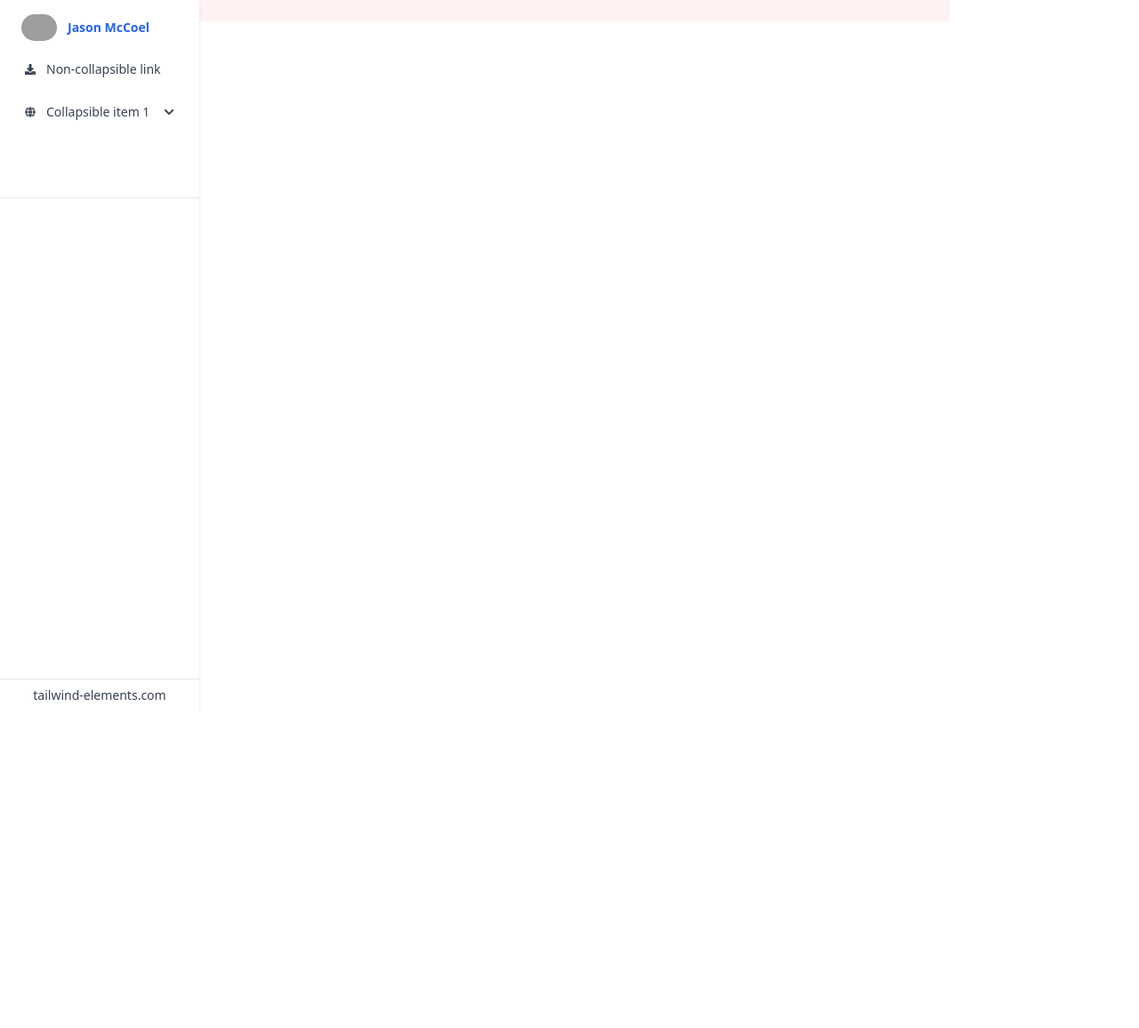
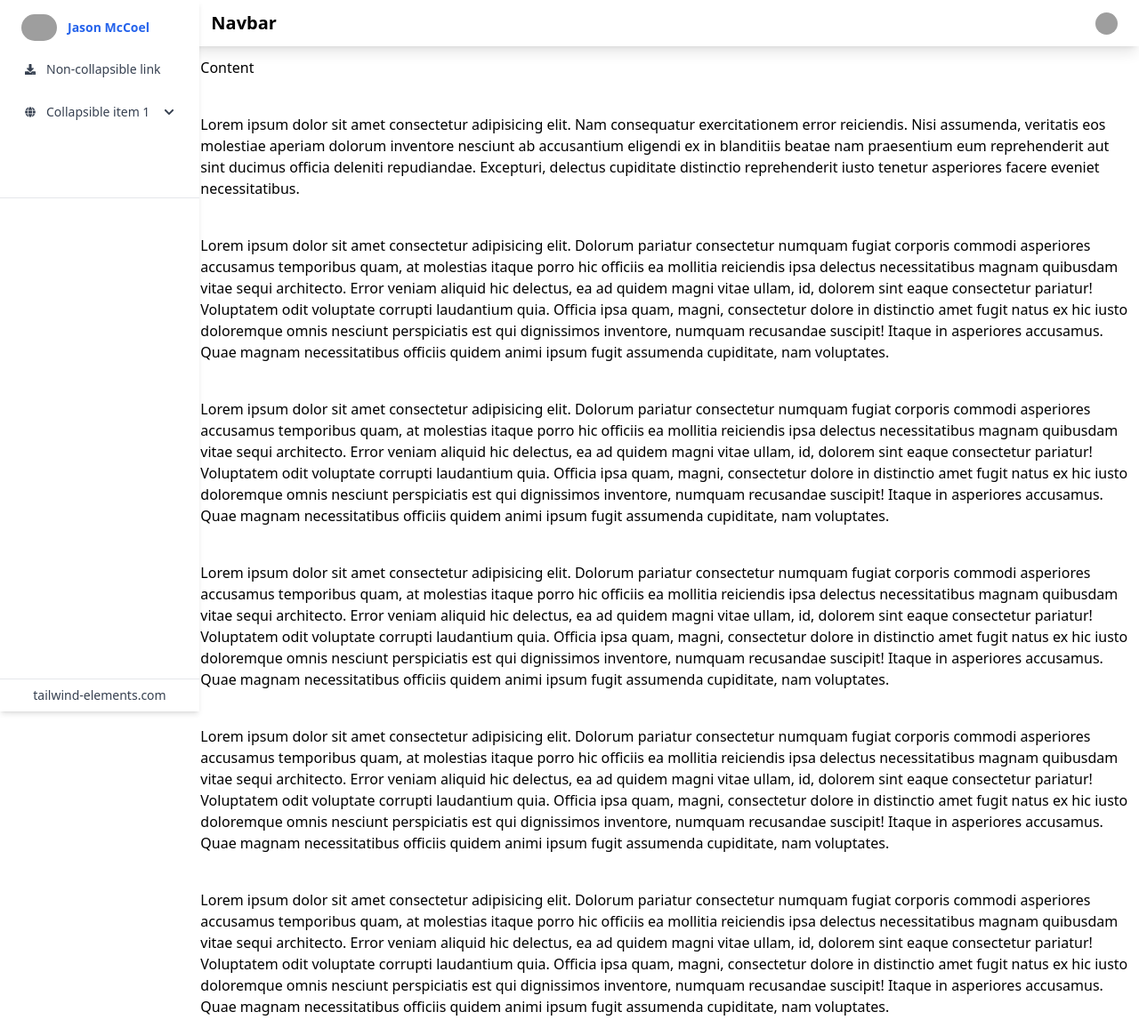
Before and after one commit to masfuulaji/edgy-poem, a Vue app: page / in a window 1280 px wide. Shown: the whole page at 89% size. Before the commit the page ends 800 px from the top, so only its background shows below. Built offline with nearby package versions, Linux system fonts and the light colour scheme; grey boxes are pictures that could not be loaded; what tw-elements would draw is missing.

Commit message:
make sidebar & navbar

```diff
--- a/src/components/layouts/App.vue
+++ b/src/components/layouts/App.vue
@@ -1,81 +1,89 @@
 <template>
     <div class="flex flex-wrap">
         <div class="w-1/6">
-            <div class="w-56 h-full shadow-md bg-white absolute" id="sidenavSecExample">
-                <div class="pt-4 pb-2 px-6">
-                    <a href="#!">
-                        <div class="flex items-center">
-                            <div class="shrink-0">
-                                <img src="https://mdbcdn.b-cdn.net/img/new/avatars/8.webp" class="rounded-full w-10"
-                                    alt="Avatar">
-                            </div>
-                            <div class="grow ml-3">
-                                <p class="text-sm font-semibold text-blue-600">Jason McCoel</p>
-                            </div>
-                        </div>
-                    </a>
-                </div>
-                <ul class="relative px-1">
-                    <li class="relative">
-                        <a class="flex items-center text-sm py-4 px-6 h-12 overflow-hidden text-gray-700 text-ellipsis whitespace-nowrap rounded hover:text-blue-600 hover:bg-blue-50 transition duration-300 ease-in-out"
-                            href="#!" data-mdb-ripple="true" data-mdb-ripple-color="primary">
-                            <svg aria-hidden="true" focusable="false" data-prefix="fas" class="w-3 h-3 mr-3" role="img"
-                                xmlns="http://www.w3.org/2000/svg" viewBox="0 0 512 512">
-                                <path fill="currentColor"
-                                    d="M216 0h80c13.3 0 24 10.7 24 24v168h87.7c17.8 0 26.7 21.5 14.1 34.1L269.7 378.3c-7.5 7.5-19.8 7.5-27.3 0L90.1 226.1c-12.6-12.6-3.7-34.1 14.1-34.1H192V24c0-13.3 10.7-24 24-24zm296 376v112c0 13.3-10.7 24-24 24H24c-13.3 0-24-10.7-24-24V376c0-13.3 10.7-24 24-24h146.7l49 49c20.1 20.1 52.5 20.1 72.6 0l49-49H488c13.3 0 24 10.7 24 24zm-124 88c0-11-9-20-20-20s-20 9-20 20 9 20 20 20 20-9 20-20zm64 0c0-11-9-20-20-20s-20 9-20 20 9 20 20 20 20-9 20-20z">
-                                </path>
-                            </svg>
-                            <span>Non-collapsible link</span>
-                        </a>
-                    </li>
-                    <li class="relative" id="sidenavSecEx2">
-                        <a class="flex items-center text-sm py-4 px-6 h-12 overflow-hidden text-gray-700 text-ellipsis whitespace-nowrap rounded hover:text-blue-600 hover:bg-blue-50 transition duration-300 ease-in-out cursor-pointer"
-                            data-mdb-ripple="true" data-mdb-ripple-color="primary" data-bs-toggle="collapse"
-                            data-bs-target="#collapseSidenavSecEx2" aria-expanded="false"
-                            aria-controls="collapseSidenavSecEx2">
-                            <svg aria-hidden="true" focusable="false" data-prefix="fas" class="w-3 h-3 mr-3" role="img"
-                                xmlns="http://www.w3.org/2000/svg" viewBox="0 0 496 512">
-                                <path fill="currentColor"
-                                    d="M336.5 160C322 70.7 287.8 8 248 8s-74 62.7-88.5 152h177zM152 256c0 22.2 1.2 43.5 3.3 64h185.3c2.1-20.5 3.3-41.8 3.3-64s-1.2-43.5-3.3-64H155.3c-2.1 20.5-3.3 41.8-3.3 64zm324.7-96c-28.6-67.9-86.5-120.4-158-141.6 24.4 33.8 41.2 84.7 50 141.6h108zM177.2 18.4C105.8 39.6 47.8 92.1 19.3 160h108c8.7-56.9 25.5-107.8 49.9-141.6zM487.4 192H372.7c2.1 21 3.3 42.5 3.3 64s-1.2 43-3.3 64h114.6c5.5-20.5 8.6-41.8 8.6-64s-3.1-43.5-8.5-64zM120 256c0-21.5 1.2-43 3.3-64H8.6C3.2 212.5 0 233.8 0 256s3.2 43.5 8.6 64h114.6c-2-21-3.2-42.5-3.2-64zm39.5 96c14.5 89.3 48.7 152 88.5 152s74-62.7 88.5-152h-177zm159.3 141.6c71.4-21.2 129.4-73.7 158-141.6h-108c-8.8 56.9-25.6 107.8-50 141.6zM19.3 352c28.6 67.9 86.5 120.4 158 141.6-24.4-33.8-41.2-84.7-50-141.6h-108z">
-                                </path>
-                            </svg>
-                            <span>Collapsible item 1</span>
-                            <svg aria-hidden="true" focusable="false" data-prefix="fas" class="w-3 h-3 ml-auto"
-                                role="img" xmlns="http://www.w3.org/2000/svg" viewBox="0 0 448 512">
-                                <path fill="currentColor"
-                                    d="M207.029 381.476L12.686 187.132c-9.373-9.373-9.373-24.569 0-33.941l22.667-22.667c9.357-9.357 24.522-9.375 33.901-.04L224 284.505l154.745-154.021c9.379-9.335 24.544-9.317 33.901.04l22.667 22.667c9.373 9.373 9.373 24.569 0 33.941L240.971 381.476c-9.373 9.372-24.569 9.372-33.942 0z">
-                                </path>
-                            </svg>
-                        </a>
-                        <ul class="relative accordion-collapse collapse" id="collapseSidenavSecEx2"
-                            aria-labelledby="sidenavSecEx2" data-bs-parent="#sidenavSecExample">
-                            <li class="relative">
-                                <a href="#!"
-                                    class="flex items-center text-xs py-4 pl-12 pr-6 h-6 overflow-hidden text-gray-700 text-ellipsis whitespace-nowrap rounded hover:text-blue-600 hover:bg-blue-50 transition duration-300 ease-in-out"
-                                    data-mdb-ripple="true" data-mdb-ripple-color="primary">Link 1</a>
-                            </li>
-                            <li class="relative">
-                                <a href="#!"
-                                    class="flex items-center text-xs py-4 pl-12 pr-6 h-6 overflow-hidden text-gray-700 text-ellipsis whitespace-nowrap rounded hover:text-blue-600 hover:bg-blue-50 transition duration-300 ease-in-out"
-                                    data-mdb-ripple="true" data-mdb-ripple-color="primary">Link 2</a>
-                            </li>
-                        </ul>
-                    </li>
-                </ul>
-                <hr class="my-2">
-                <div class="text-center bottom-0 absolute w-full">
-                    <hr class="m-0">
-                    <p class="py-2 text-sm text-gray-700">tailwind-elements.com</p>
-                </div>
+            <!-- Side Bar -->
+            <SidebarVue />
+        </div>
+        <div class="w-5/6">
+            <!-- Navbar -->
+            <NabarVue />
+
+            <!--Content  -->
+            <div class="p-3">
+                <h1>
+                    Content
+                </h1>
+                <p class="mt-10">
+                    Lorem ipsum dolor sit amet consectetur adipisicing elit. Nam consequatur exercitationem error
+                    reiciendis. Nisi assumenda, veritatis eos molestiae aperiam dolorum inventore nesciunt ab
+                    accusantium
+                    eligendi ex in blanditiis beatae nam praesentium eum reprehenderit aut sint ducimus officia deleniti
+                    repudiandae. Excepturi, delectus cupiditate distinctio reprehenderit iusto tenetur asperiores facere
+                    eveniet necessitatibus.
+                </p>
+                <p class="mt-10">
+                    Lorem ipsum dolor sit amet consectetur adipisicing elit. Dolorum pariatur consectetur numquam fugiat
+                    corporis commodi asperiores accusamus temporibus quam, at molestias itaque porro hic officiis ea
+                    mollitia reiciendis ipsa delectus necessitatibus magnam quibusdam vitae sequi architecto. Error
+                    veniam aliquid hic delectus, ea ad quidem magni vitae ullam, id, dolorem sint eaque consectetur
+                    pariatur! Voluptatem odit voluptate corrupti laudantium quia. Officia ipsa quam, magni, consectetur
+                    dolore in distinctio amet fugit natus ex hic iusto doloremque omnis nesciunt perspiciatis est qui
+                    dignissimos inventore, numquam recusandae suscipit! Itaque in asperiores accusamus. Quae magnam
+                    necessitatibus officiis quidem animi ipsum fugit assumenda cupiditate, nam voluptates.
+                </p>
+                <p class="mt-10">
+                    Lorem ipsum dolor sit amet consectetur adipisicing elit. Dolorum pariatur consectetur numquam fugiat
+                    corporis commodi asperiores accusamus temporibus quam, at molestias itaque porro hic officiis ea
+                    mollitia reiciendis ipsa delectus necessitatibus magnam quibusdam vitae sequi architecto. Error
+                    veniam aliquid hic delectus, ea ad quidem magni vitae ullam, id, dolorem sint eaque consectetur
+                    pariatur! Voluptatem odit voluptate corrupti laudantium quia. Officia ipsa quam, magni, consectetur
+                    dolore in distinctio amet fugit natus ex hic iusto doloremque omnis nesciunt perspiciatis est qui
+                    dignissimos inventore, numquam recusandae suscipit! Itaque in asperiores accusamus. Quae magnam
+                    necessitatibus officiis quidem animi ipsum fugit assumenda cupiditate, nam voluptates.
+                </p>
+                <p class="mt-10">
+                    Lorem ipsum dolor sit amet consectetur adipisicing elit. Dolorum pariatur consectetur numquam fugiat
+                    corporis commodi asperiores accusamus temporibus quam, at molestias itaque porro hic officiis ea
+                    mollitia reiciendis ipsa delectus necessitatibus magnam quibusdam vitae sequi architecto. Error
+                    veniam aliquid hic delectus, ea ad quidem magni vitae ullam, id, dolorem sint eaque consectetur
+                    pariatur! Voluptatem odit voluptate corrupti laudantium quia. Officia ipsa quam, magni, consectetur
+                    dolore in distinctio amet fugit natus ex hic iusto doloremque omnis nesciunt perspiciatis est qui
+                    dignissimos inventore, numquam recusandae suscipit! Itaque in asperiores accusamus. Quae magnam
+                    necessitatibus officiis quidem animi ipsum fugit assumenda cupiditate, nam voluptates.
+                </p>
+                <p class="mt-10">
+                    Lorem ipsum dolor sit amet consectetur adipisicing elit. Dolorum pariatur consectetur numquam fugiat
+                    corporis commodi asperiores accusamus temporibus quam, at molestias itaque porro hic officiis ea
+                    mollitia reiciendis ipsa delectus necessitatibus magnam quibusdam vitae sequi architecto. Error
+                    veniam aliquid hic delectus, ea ad quidem magni vitae ullam, id, dolorem sint eaque consectetur
+                    pariatur! Voluptatem odit voluptate corrupti laudantium quia. Officia ipsa quam, magni, consectetur
+                    dolore in distinctio amet fugit natus ex hic iusto doloremque omnis nesciunt perspiciatis est qui
+                    dignissimos inventore, numquam recusandae suscipit! Itaque in asperiores accusamus. Quae magnam
+                    necessitatibus officiis quidem animi ipsum fugit assumenda cupiditate, nam voluptates.
+                </p>
+                <p class="mt-10">
+                    Lorem ipsum dolor sit amet consectetur adipisicing elit. Dolorum pariatur consectetur numquam fugiat
+                    corporis commodi asperiores accusamus temporibus quam, at molestias itaque porro hic officiis ea
+                    mollitia reiciendis ipsa delectus necessitatibus magnam quibusdam vitae sequi architecto. Error
+                    veniam aliquid hic delectus, ea ad quidem magni vitae ullam, id, dolorem sint eaque consectetur
+                    pariatur! Voluptatem odit voluptate corrupti laudantium quia. Officia ipsa quam, magni, consectetur
+                    dolore in distinctio amet fugit natus ex hic iusto doloremque omnis nesciunt perspiciatis est qui
+                    dignissimos inventore, numquam recusandae suscipit! Itaque in asperiores accusamus. Quae magnam
+                    necessitatibus officiis quidem animi ipsum fugit assumenda cupiditate, nam voluptates.
+                </p>
             </div>
         </div>
-        <div class="w-5/6 mr-2 bg-red-50">Hello</div>
     </div>
 </template>
 
 <script>
+import SidebarVue from '@/components/partials/Sidebar.vue'
+import NabarVue from '@/components/partials/Navbar.vue'
 export default {
-
+    components: {
+        SidebarVue,
+        NabarVue
+    }
 }
 </script>
 
--- a/src/components/partials/Navbar.vue
+++ b/src/components/partials/Navbar.vue
@@ -0,0 +1,60 @@
+<template>
+    <nav
+        class="w-full flex flex-wrap items-center justify-between py-3 bg-white text-gray-500 hover:text-gray-700 focus:text-gray-700 shadow-lg">
+        <div class="container-fluid w-full flex flex-wrap items-center justify-between px-6">
+            <div class="container-fluid mr-auto">
+                <a class="text-xl text-black font-semibold" href="#">Navbar</a>
+            </div>
+            <div class="container-fluid">
+                <div class="dropdown relative">
+                    <a class="dropdown-toggle flex items-center hidden-arrow" href="#" id="dropdownMenuButton2"
+                        role="button" data-bs-toggle="dropdown" aria-expanded="false">
+                        <img src="https://mdbootstrap.com/img/new/avatars/2.jpg" class="rounded-full"
+                            style="height: 25px; width: 25px" alt="" loading="lazy" />
+                    </a>
+                    <ul class="dropdown-menu min-w-max absolute hidden bg-white text-base z-50 float-left py-2 list-none text-left rounded-lg shadow-lg mt-1 hidden m-0 bg-clip-padding border-none"
+                        aria-labelledby="dropdownMenuButton2">
+                        <li>
+                            <a class="
+                                    dropdown-item
+                                    text-sm
+                                    py-2
+                                    px-4
+                                    font-normal
+                                    block
+                                    w-full
+                                    whitespace-nowrap
+                                    bg-transparent
+                                    text-gray-700
+                                    hover:bg-gray-100
+                                    " href="#">Profile</a>
+                        </li>
+                        <li>
+                            <a class="dropdown-item
+                                    text-sm
+                                    py-2
+                                    px-4
+                                    font-normal
+                                    block
+                                    w-full
+                                    whitespace-nowrap
+                                    bg-transparent
+                                    text-red-600
+                                    hover:bg-gray-100
+                                " href="#">Logout</a>
+                        </li>
+                    </ul>
+                </div>
+            </div>
+        </div>
+    </nav>
+</template>
+
+<script>
+export default {
+
+}
+</script>
+
+<style scoped>
+</style>
```
Also changed, not shown: src/components/partials/Sidebar.vue (+65 -1 lines).
